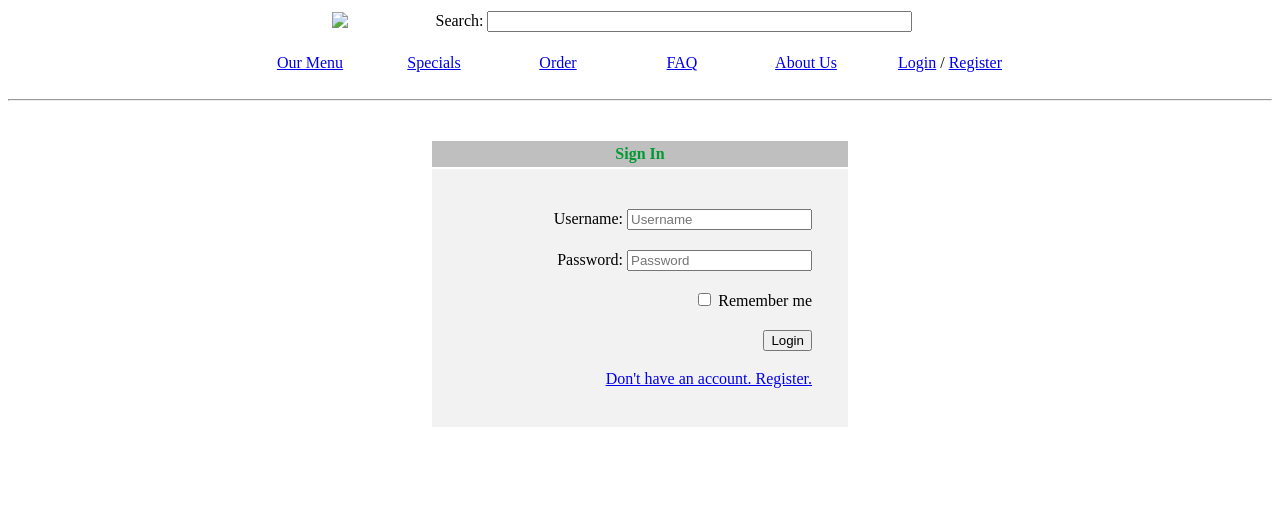
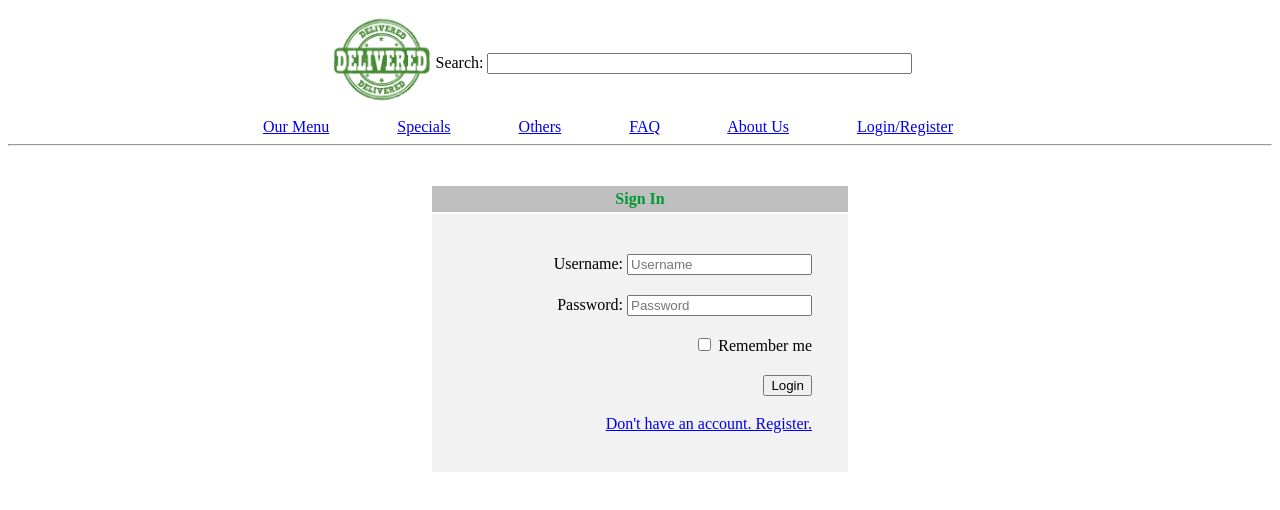
Before and after one commit to ThienTheCreator/CSC-317-group-project, a plain HTML site: page storefront/html/login.html in a window 1280 px wide. Drawn offline with Linux system fonts and the light colour scheme.

Commit message:
logo on all pages

```diff
--- a/storefront/html/login.html
+++ b/storefront/html/login.html
@@ -10,7 +10,7 @@
 					<table align=center>
 						<tr>
 							<td align=left width="100px">
-								<img src="Pictures/Logo.png" width=100>
+								<a href="index.html"> <img src="img/Logo.png" alt="logo" height="100px" width="100px"></a>
 							</td>
 							<td align=center>
 								<label for="search">Search:</label>
@@ -23,25 +23,13 @@
 					</table>
 					<table border="0" align="center" bgcolor="white">
 						<tr>
-							<td width=120 valign=top align=center>
-								<p><a href="Menu.html">Our Menu</font></a></p>
-							</td>
-							<td width=120 valign=top align=center>
-								<p><a href="Specials.html">Specials</font></a></p>
-							</td>
-							<td width=120 valign=top align=center>
-								<p><a href="Order.html">Order</font></a></p>
-							</td>
-							<td width=120 valign=top align=center>
-								<p><a href="FAQ.html">FAQ</font></a></p>
-							</td>
-							<td width=120 valign=top align=center>
-								<p><a href="About Us.html">About Us</font></a></p>
-							</td>
-							<td width=160 valign=top align=center>
-								<p><a href="login.html">Login</font></a><nobr>&nbsp/</nobr>
-								<a href="register.html">Register</a></p>
-							</td>
+						    <center> <a href="ourmenu.html">Our Menu</a>&emsp;&emsp;&emsp;&emsp;
+							<a href="specials.html">Specials</a>&emsp;&emsp;&emsp;&emsp;
+							<a href="others.html">Others</a>&emsp;&emsp;&emsp;&emsp;
+							<a href="faq.html">FAQ</a>&emsp;&emsp;&emsp;&emsp;
+							<a href="aboutus.html">About Us</a>&emsp;&emsp;&emsp;&emsp;
+							<a href="login.html">Login/Register</a>&emsp;&emsp;&emsp;&emsp;
+						    </center>
 						</tr>
 					</table>
 					<hr></hr>
```
Also changed, not shown: storefront/html/FAQ.html (+1 -1 lines), storefront/html/Order.html (+1 -1 lines), storefront/html/index.html (+2 -2 lines), storefront/html/register.html (+1 -1 lines).
